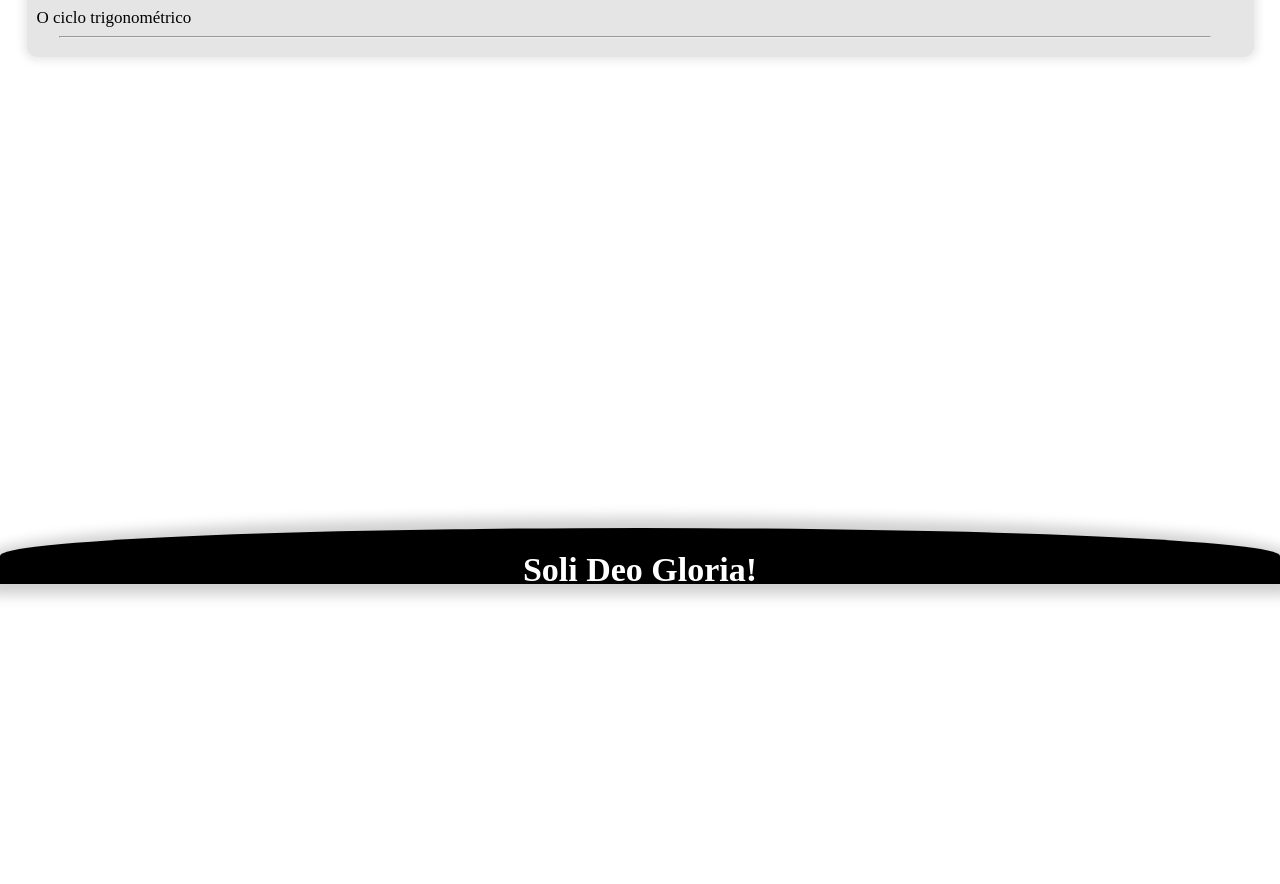
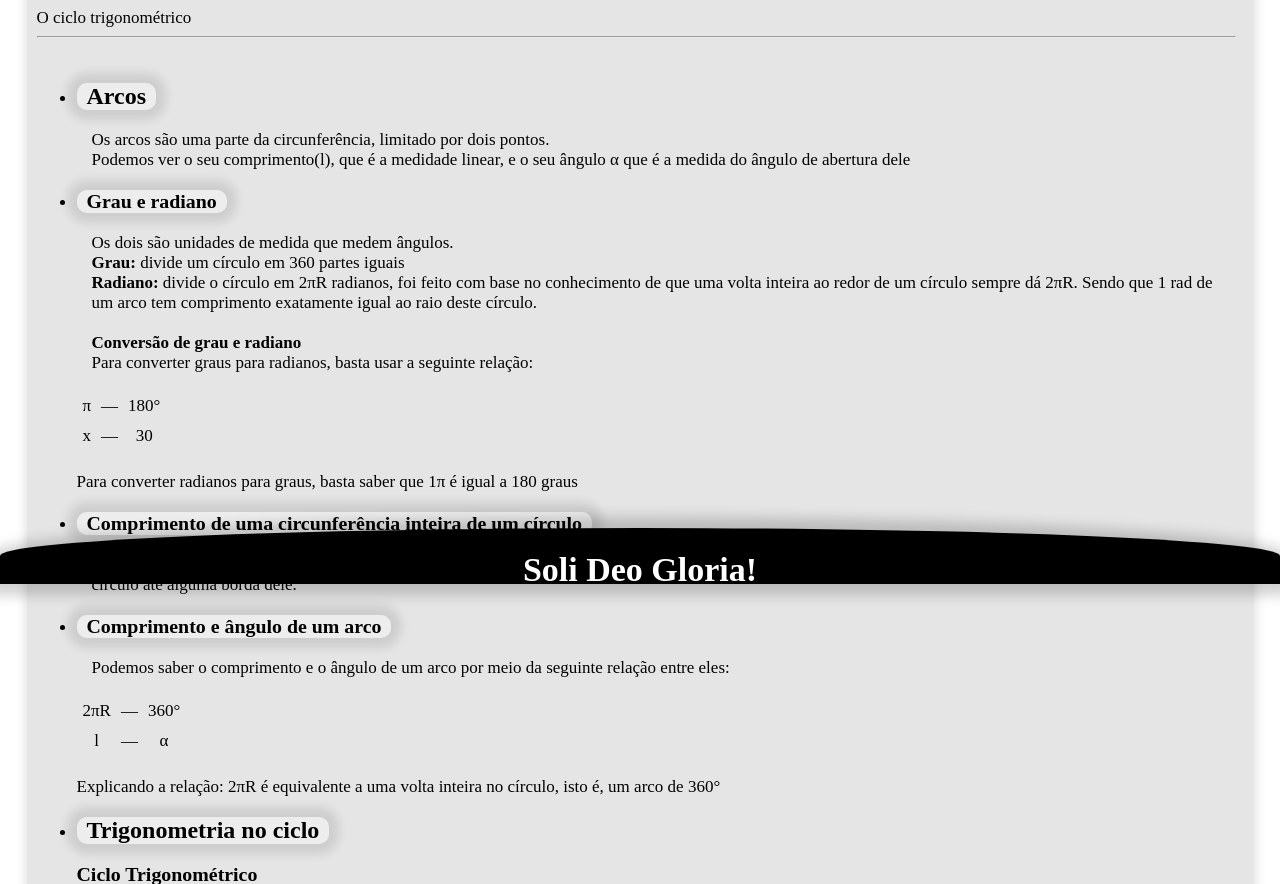
Before and after one commit to DEV-0ne-Jao/Portifolio_De_Matematica, a plain HTML site: page 2º Ano/3º Trimestre/HTML/Ciclo_Trigonometrico.html in a window 1280 px wide. Shown: the part 216-1100 px from the top of the page. Before the commit the page ends 800 px from the top, so only its background shows below. Drawn offline with Linux system fonts and the light colour scheme.

Commit message:
Add files via upload

```diff
--- a/2º Ano/3º Trimestre/HTML/Ciclo_Trigonometrico.html
+++ b/2º Ano/3º Trimestre/HTML/Ciclo_Trigonometrico.html
@@ -15,7 +15,6 @@
         <button onclick="mudarModo()" id="btnMudarModo">Mudar para modo escuro</button>
         <a href="../../index.html">2º Ano</a>
         <a href="../index.html">Index</a>
-        <a href="Trigonometria.html">Trigonometria</a>
         <a href="Ciclo_Trigonometrico.html">Ciclo Trigonométrico</a>
         <a href="Funcoes.html">Funções</a>
     </header>
@@ -24,8 +23,91 @@
         <div class="maine-centralizado">
             <h1>Ciclo Trigonométrico</h1>
             <label>O ciclo trigonométrico</label>
-            <hr>
-
+            <hr style="width: 100%;">
+            <ul id="unordenedList">
+                <li>
+                    <h2>Arcos</h2>
+                </li>
+                <p>
+                    Os arcos são uma parte da circunferência, limitado por dois pontos. <br>
+                    Podemos ver o seu comprimento(l), que é a medidade linear, e o seu ângulo
+                    &alpha; que é a medida do ângulo de abertura dele
+                </p>
+                <li>
+                    <h3>Grau e radiano</h3>
+                </li>
+                <p>
+                    Os dois são unidades de medida que medem ângulos.<br>
+                    <b>Grau: </b> divide um círculo em 360 partes iguais<br>
+                    <b>Radiano: </b> divide o círculo em 2&pi;R radianos, foi feito com base no conhecimento
+                    de que uma volta inteira ao redor de um círculo sempre dá 2&pi;R. Sendo que 1
+                    rad de um arco tem comprimento exatamente igual ao raio deste círculo.
+                    <br>
+                    <br>
+                    <b>Conversão de grau e radiano</b><br>
+                    Para converter graus para radianos, basta usar a seguinte relação:<br>
+                <table style="background-color: rgba(0,0,0,0); padding: 0;">
+                    <tr>
+                        <td style="text-align: center;">&pi;</td>
+                        <td style="text-align: center;">&mdash;</td>
+                        <td style="text-align: center;">180°</td>
+                    </tr>
+                    <tr>
+                        <td style="text-align: center;">x</td>
+                        <td style="text-align: center;">&mdash;</td>
+                        <td style="text-align: center;">30</td>
+                    </tr>
+                </table><br>
+                Para converter radianos para graus, basta saber que 1&pi; é igual a 180 graus
+                </p>
+                <li>
+                    <h3>Comprimento de uma circunferência inteira de um círculo</h3>
+                </li>
+                <p>
+                    Podemos saber o comprimento de um círculo por meio da fórmula C = 2&pi;R
+                    onde C é o comprimento, e R é o raio do círculo, aliás, o raio é a medida
+                    do centro do círculo até alguma borda dele.
+                </p>
+                <li>
+                    <h3>Comprimento e ângulo de um arco</h3>
+                </li>
+                <p>
+                    Podemos saber o comprimento e o ângulo de um arco por meio da seguinte
+                    relação entre eles:<br>
+                <table style="background-color: rgba(0,0,0,0); padding: 0;">
+                    <tr>
+                        <td style="text-align: center;">2&pi;R</td>
+                        <td style="text-align: center;">&mdash;</td>
+                        <td style="text-align: center;">360°</td>
+                    </tr>
+                    <tr>
+                        <td style="text-align: center;">l</td>
+                        <td style="text-align: center;">&mdash;</td>
+                        <td style="text-align: center;">&alpha;</td>
+                    </tr>
+                </table><br>
+                Explicando a relação: 2&pi;R é equivalente a uma volta inteira no círculo,
+                isto é, um arco de 360°
+                </p>
+                <li>
+                    <h2>Trigonometria no ciclo</h2>
+                </li>
+                <h3>Ciclo Trigonométrico</h3>
+                <p>
+                    É basicamente a imagem de um círculo de raio 1, com dois eixos, um que
+                    tem os valores do seno e o outro com os valores do cosseno, às vezes pode
+                    ter também o eixo da tangente. <br>
+                    A seguir a imagem de um ciclo trigonométrico:<br>
+                    <img src="../Imagens/Ciclo Trigonométrico.png" width="50%" style="border-radius: 10px;"><br>
+                    <i style="font-size: 12px; padding-top: 0%;">Imagem tirada do material disponibilizado pela professora</i><br><br>
+                    É importante destacar que o ciclo começa ali na direita, no valor 1 do
+                    cosseno e no valor 0 de &pi;<br><br>
+                    <b>Sentido:</b> Pode ser horário ou anti-horário<br>
+                    <b>Quadrantes:</b> O ciclo é dividido em 4 quadrantes, conforme a imagem a seguir ilustra:<br>
+                    <img src="../Imagens/ciclo trigonométrico quadrantes.png" width="37%" style="border-radius: 10px;"><br>
+                    <i style="font-size: 12px; padding-top: 0%;">Imagem tirada do material disponibilizado pela professora</i><br><br>
+                </p>
+            </ul>
         </div>
     </main>
 
```
Also changed, not shown: 2º Ano/3º Trimestre/HTML/Funcoes.html (+22 -6 lines), 2º Ano/3º Trimestre/index.html (+10 -6 lines), 2º Ano/3º Trimestre/Imagens/Ciclo Trigonométrico.png (added), 2º Ano/3º Trimestre/Imagens/ciclo trigonométrico quadrantes.png (added), 2º Ano/3º Trimestre/Imagens/função Seno.png (added).
